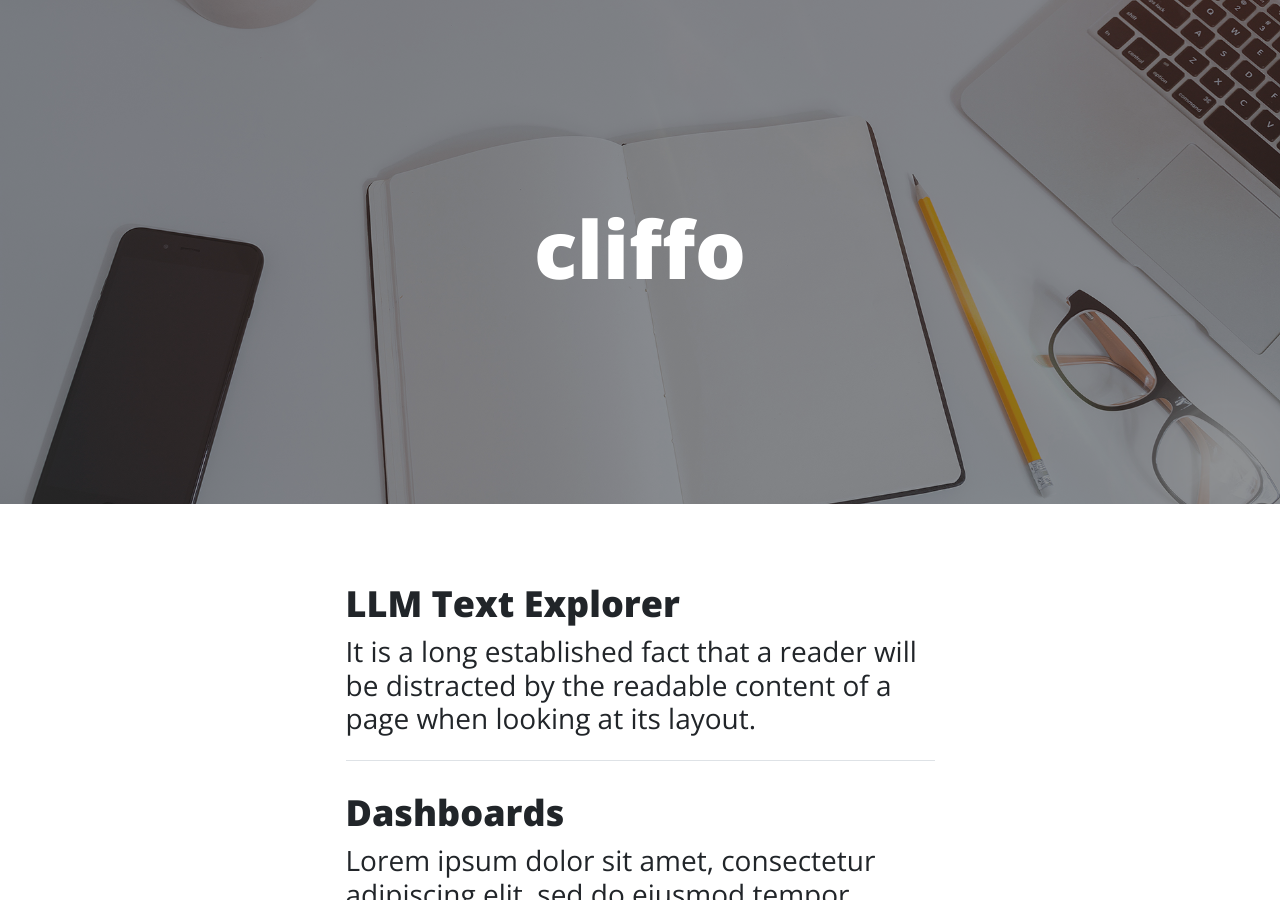
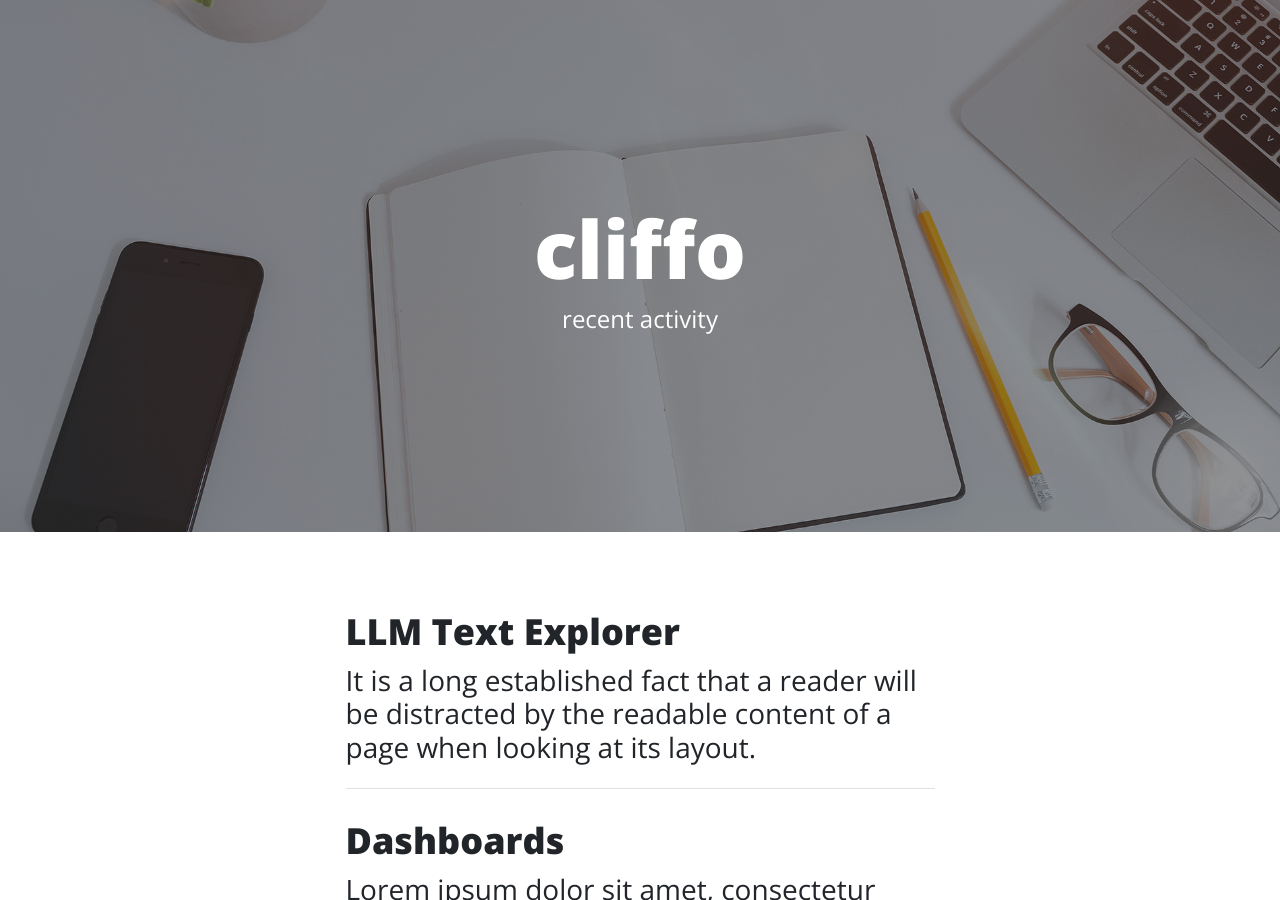
Before and after one commit to cliffwhitworth/cliffwhitworth.github.io, a Jekyll site: the page index.html, which Jekyll copies as it is, in a window 1280 px wide and 900 px high. Built offline with Jekyll 4.4.1, drawn with Linux system fonts in a browser that asks for light colours; nearby versions of some CDN libraries.

Commit message:
Update index.html

```diff
--- a/index.html
+++ b/index.html
@@ -41,7 +41,7 @@
                     <div class="col-md-10 col-lg-8 col-xl-7">
                         <div class="site-heading">
                             <h1>cliffo</h1>
-<!--                             <span class="subheading">a webplace</span> -->
+                            <span class="subheading">recent activity</span>
                         </div>
                     </div>
                 </div>
```
